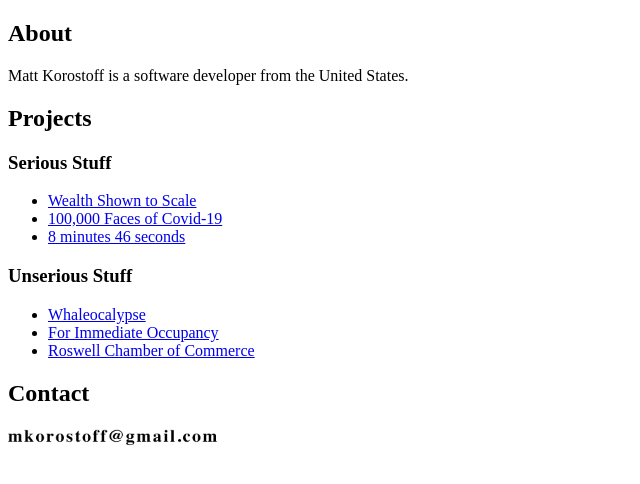
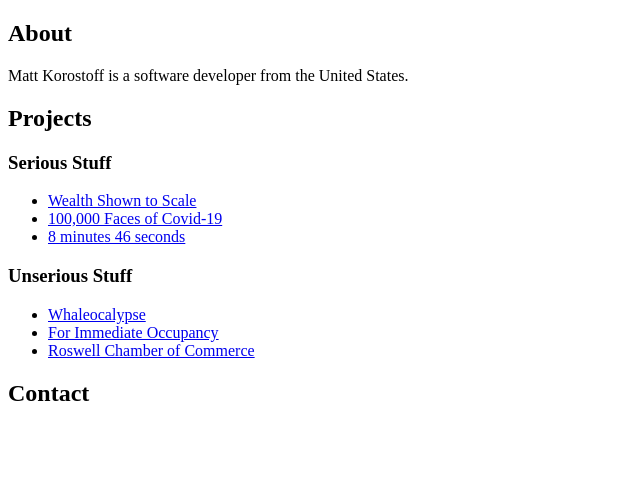
Before and after one commit to MKorostoff/mkorostoff.github.io, a plain HTML site: page index.html in a window 1280 px wide. Shown: the whole page, without its empty margins (0-640 px from the left). Drawn offline with Linux system fonts and the light colour scheme.

Commit message:
Update index.html

```diff
--- a/index.html
+++ b/index.html
@@ -33,6 +33,6 @@ Matt Korostoff is a software developer from the United States.
   <li><a href="https://roswellchamberofcommerce.blogspot.com">Roswell Chamber of Commerce</a></li>
 </ul>
 <h2>Contact</h2>
-<img width="210" height="20" alt="My email address, rendered as an image to defeat spambots. My sincere apologies for using an image as text. It is the letter M followed by my last name, at gmail." src="email.png" />
+<!-- <img width="210" height="20" alt="My email address, rendered as an image to defeat spambots. My sincere apologies for using an image as text. It is the letter M followed by my last name, at gmail." src="email.png" /> -->
 </body>
 </html>
```
